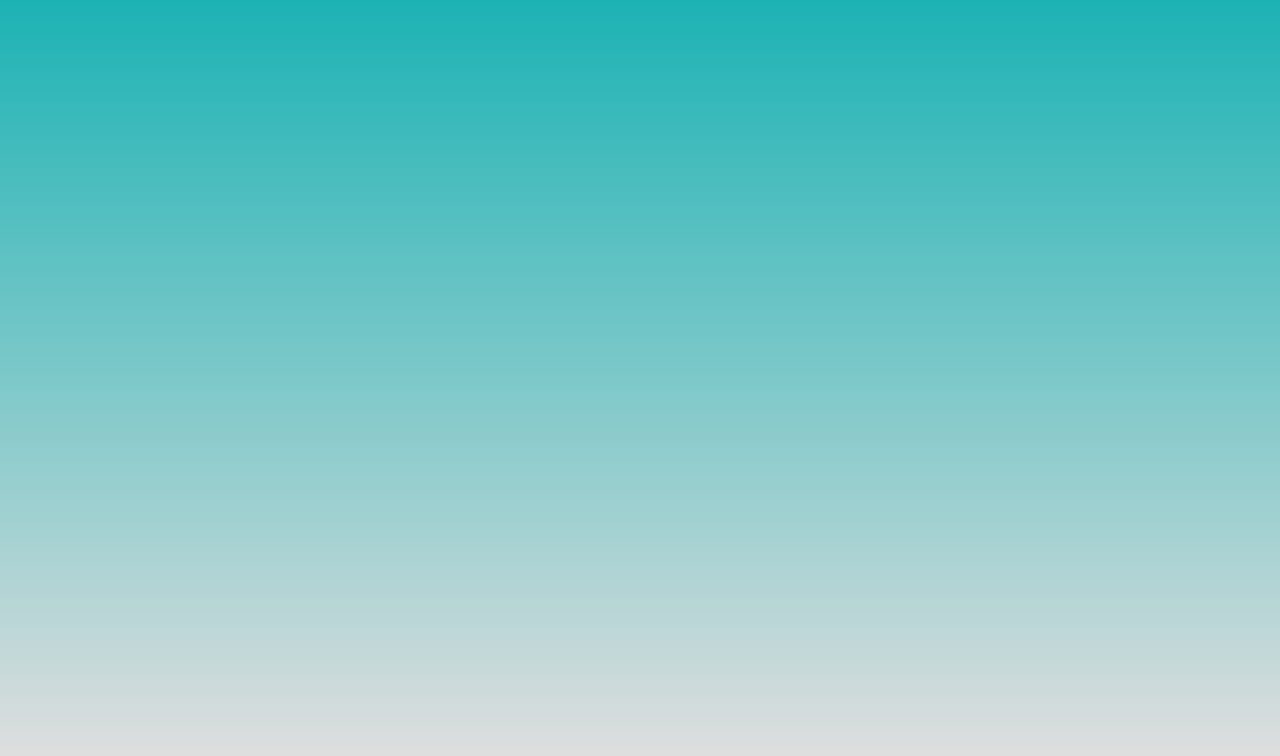
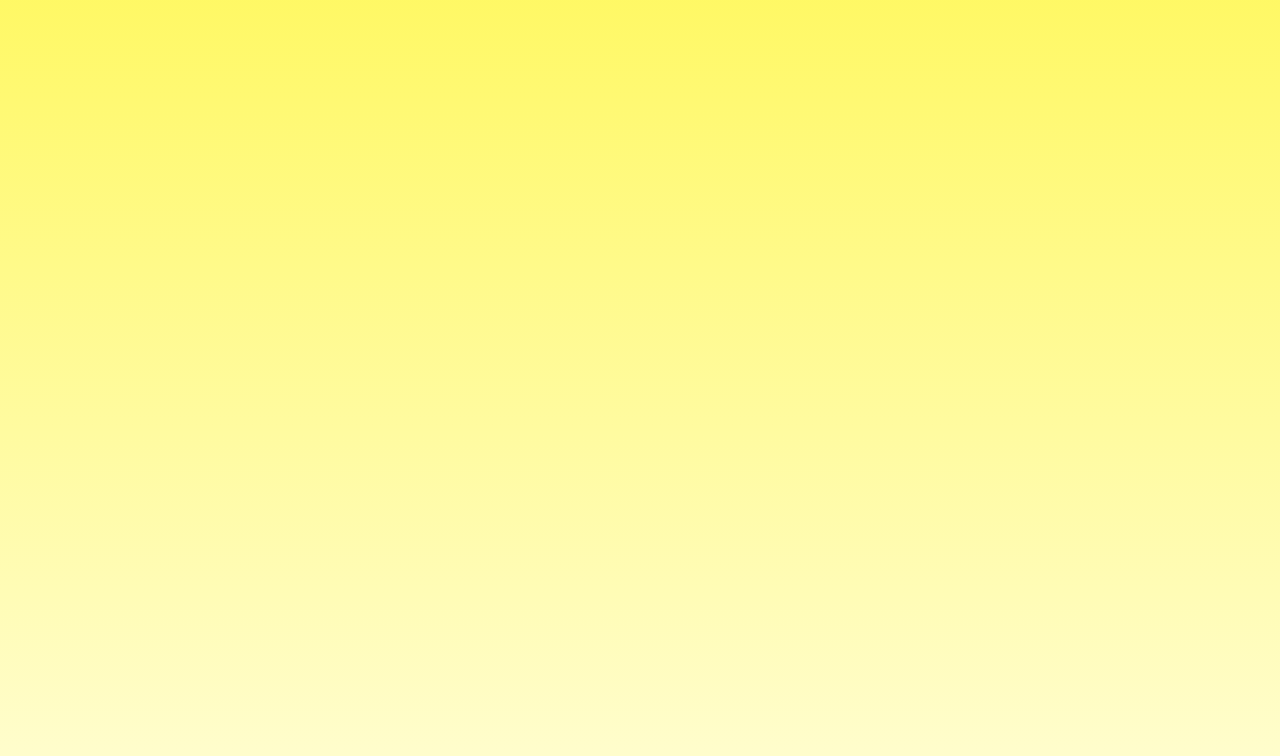
Before and after one commit to emihop123/EmilyWebsite, a plain HTML site: page index.html in a window 1280 px wide. Shown: the part 60-816 px from the top of the page. Drawn offline with Linux system fonts and the light colour scheme.

Commit message:
Update index.html

```diff
--- a/index.html
+++ b/index.html
@@ -3,7 +3,7 @@
   <style>
      body{
          text-align: center;
-         background-image: linear-gradient(rgb(13, 175, 177), rgb(222, 222, 222));
+         background-image: linear-gradient(rgb(255, 248, 93), rgb(255, 253, 204));
          min-width: 100%;
          min-height: 100%;
       }
```
